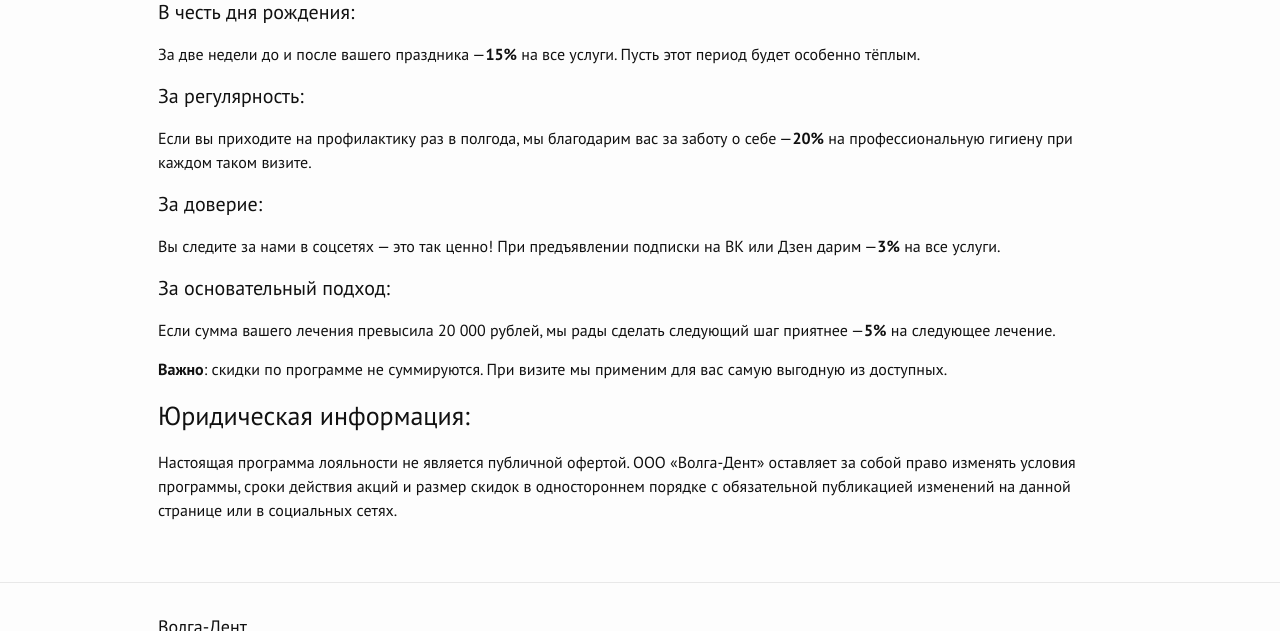
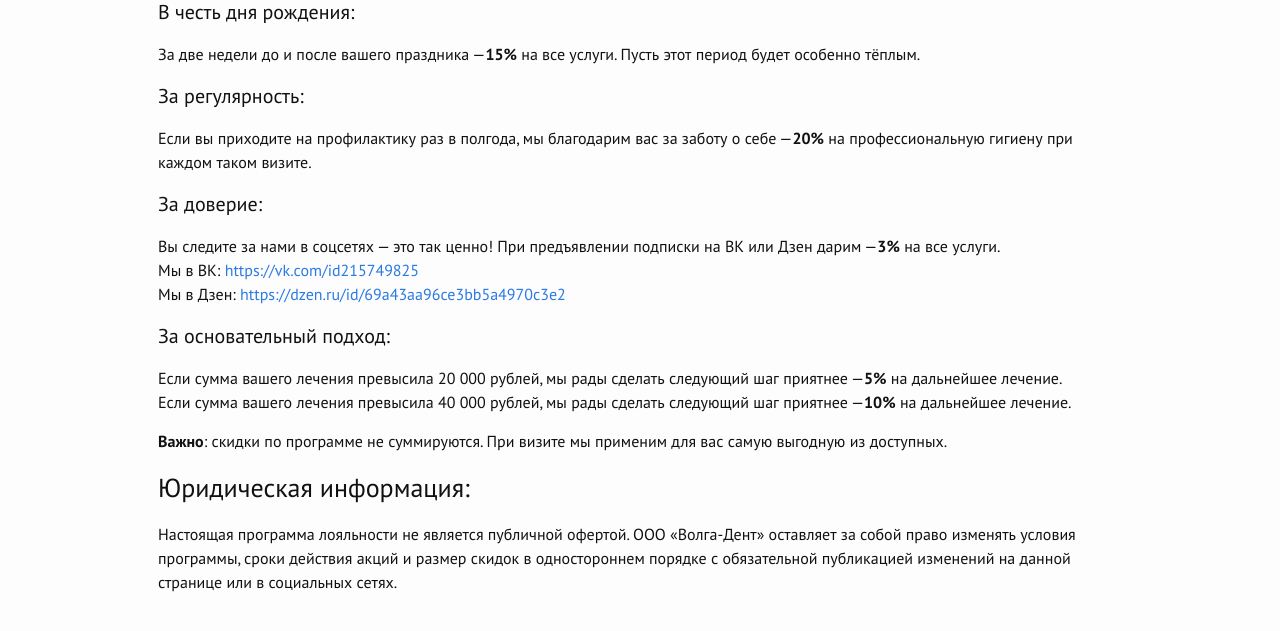
Before and after one commit to albus-dentes/albus-dentes.github.io, a Jekyll site: the page built from loyalty/01-index.md, in a window 1280 px wide and 900 px high, scrolled down 328 px, cut to the strip 0-631 px from the top of the window. Built offline with Jekyll 4.4.1, drawn with Linux system fonts in a browser that asks for light colours.

Commit message:
Update loyalty program

```diff
--- a/loyalty/01-index.md
+++ b/loyalty/01-index.md
@@ -20,11 +20,13 @@ permalink: loyalty
 #### За доверие:
 
 Вы следите за нами в соцсетях — это так ценно! При предъявлении подписки на ВК или Дзен дарим —**3%** на все услуги.
+Мы в ВК: [https://vk.com/id215749825](https://vk.com/id215749825)
+Мы в Дзен: [https://dzen.ru/id/69a43aa96ce3bb5a4970c3e2](https://dzen.ru/id/69a43aa96ce3bb5a4970c3e2)
 
 #### За основательный подход:
 
-Если сумма вашего лечения превысила 20 000 рублей, мы рады сделать следующий шаг приятнее —**5%** на следующее лечение.
-
+Если сумма вашего лечения превысила 20 000 рублей, мы рады сделать следующий шаг приятнее —**5%** на дальнейшее лечение.
+Если сумма вашего лечения превысила 40 000 рублей, мы рады сделать следующий шаг приятнее —**10%** на дальнейшее лечение.
 
 **Важно**: скидки по программе не суммируются. При визите мы применим для вас самую выгодную из доступных.
 
```
